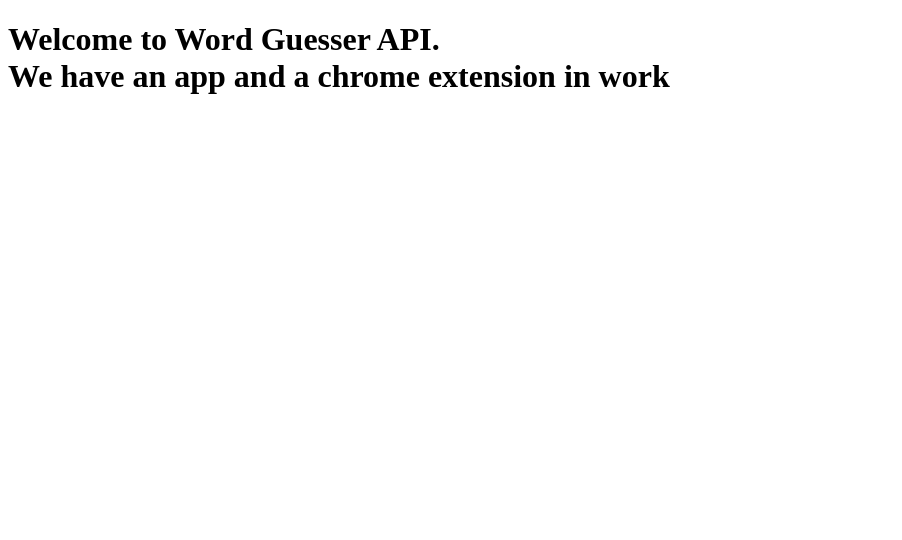
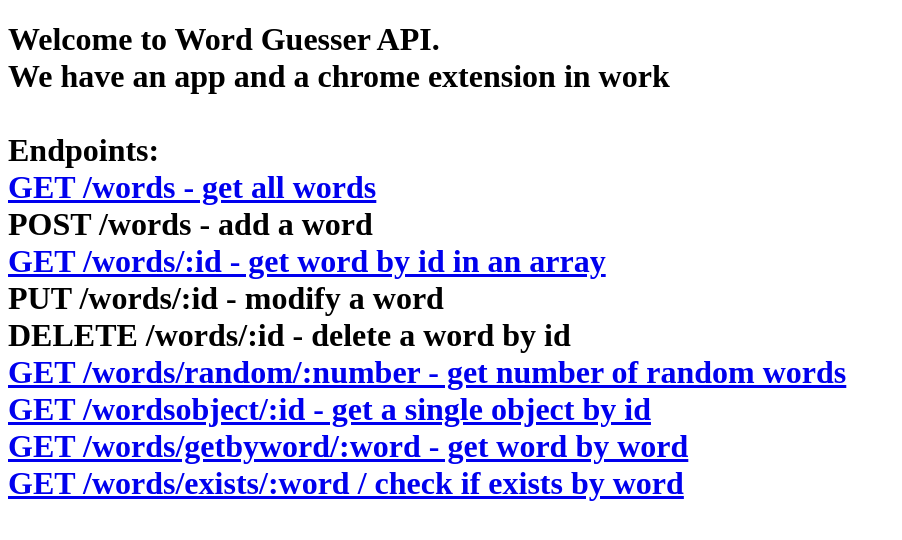
Before and after one commit to 951219/WGwebserver, a website: page index.html in a window 1280 px wide. Shown: the whole page, without its empty margins (0-902 px from the left). Drawn offline with Linux system fonts and the light colour scheme.

Commit message:
hrefs to endpoints on index

```diff
--- a/index.html
+++ b/index.html
@@ -12,6 +12,19 @@
         Welcome to Word Guesser API.
         <br>
         We have an app and a chrome extension in work
+        <br>
+        <br>
+        Endpoints:<br>
+        <a href="/words">GET /words - get all words</a><br>
+        POST /words - add a word<br>
+        <a href="/words/1">GET /words/:id - get word by id in an array</a><br>
+        PUT /words/:id - modify a word<br>
+        DELETE /words/:id - delete a word by id<br>
+        <a href="/words/random/3">GET /words/random/:number - get number of random words</a><br>
+        <a href="/wordsobject/3">GET /wordsobject/:id - get a single object by id</a><br>
+        <a href="words/getbyword/koer">GET /words/getbyword/:word - get word by word</a><br>
+        <a href="words/exists/koer">GET /words/exists/:word / check if exists by word</a><br>
+
     </h1>
 </body>
 
--- a/scrapers.js
+++ b/scrapers.js
@@ -20,7 +20,11 @@ async function scrapeDefinition(word) {
 
 }
 
-scrapeDefinition('lamp');
+module.exports = function () {
+    scrapeDefinition();
+}
+
+//????
 
 // module.exports = {
 //     scrapeDefinition: scrapeDefinition()
--- a/server.js
+++ b/server.js
@@ -3,7 +3,6 @@ const server = express();
 
 const body_parser = require('body-parser')
 server.use(body_parser.json());
-
 
 const db = require('diskdb');
 db.connect('./data', ['words']);
```
